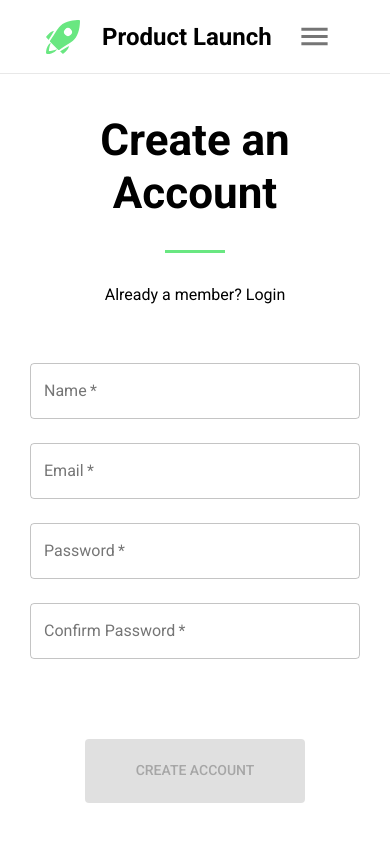
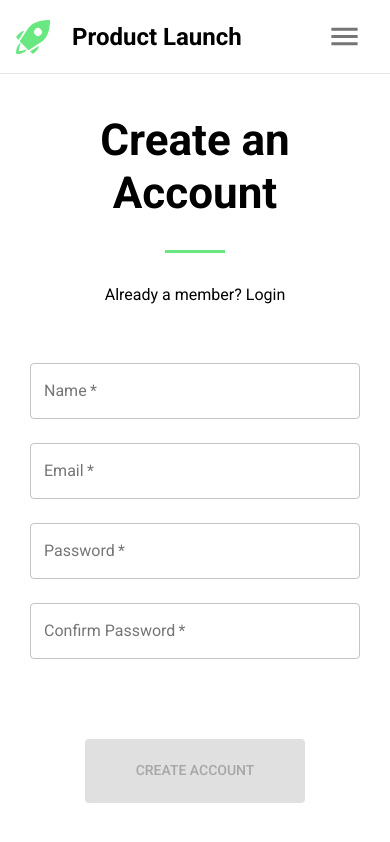
Before and after one commit to hatchways/team-summer, a React (Create React App) app in the folder client/: page /signup in a window 390 px wide. Built offline with nearby package versions, Linux system fonts and the light colour scheme.

Commit message:
padding adjustments for mobile

```diff
--- a/client/src/components/NavBar.js
+++ b/client/src/components/NavBar.js
@@ -20,8 +20,12 @@ const useStyles = makeStyles((theme) => ({
         display: 'flex',
         justifyContent: 'center',
         height: 74,
-        padding: '0 30px',
-        borderBottom: `1px solid ${theme.meta}`
+        padding: 0,
+        borderBottom: `1px solid ${theme.meta}`,
+
+        [theme.breakpoints.up('md')]: {
+            padding: '0 30px'
+        }
     },
     navBarHomeLink: {
         display: 'flex',
--- a/client/src/themes/theme.js
+++ b/client/src/themes/theme.js
@@ -21,6 +21,7 @@ export const theme = createMuiTheme({
     },
     breakpoints: {
       values: {
+          sm: 415,
           md: 800
       }
     },
```
